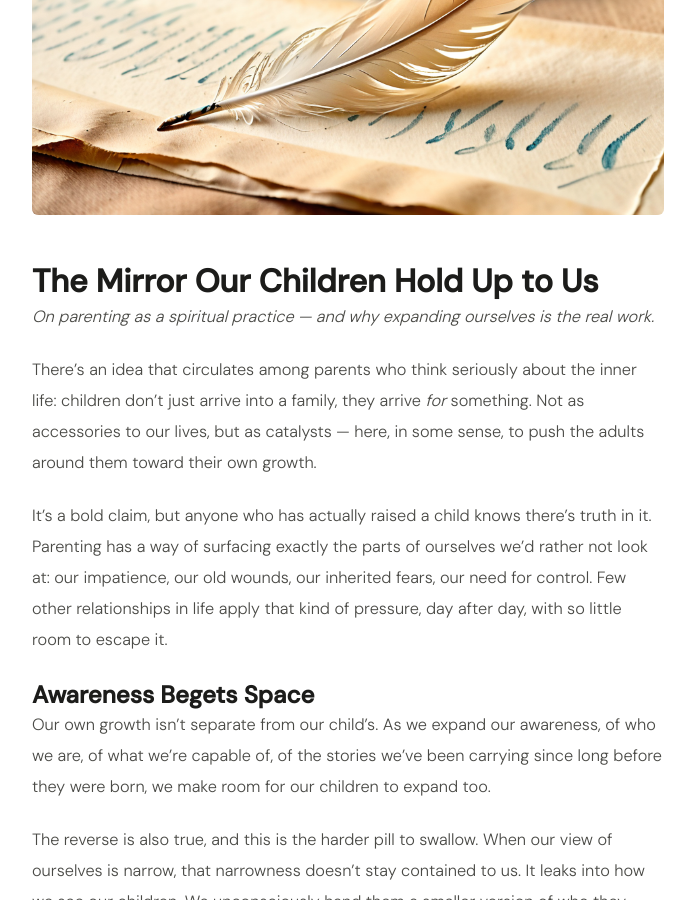
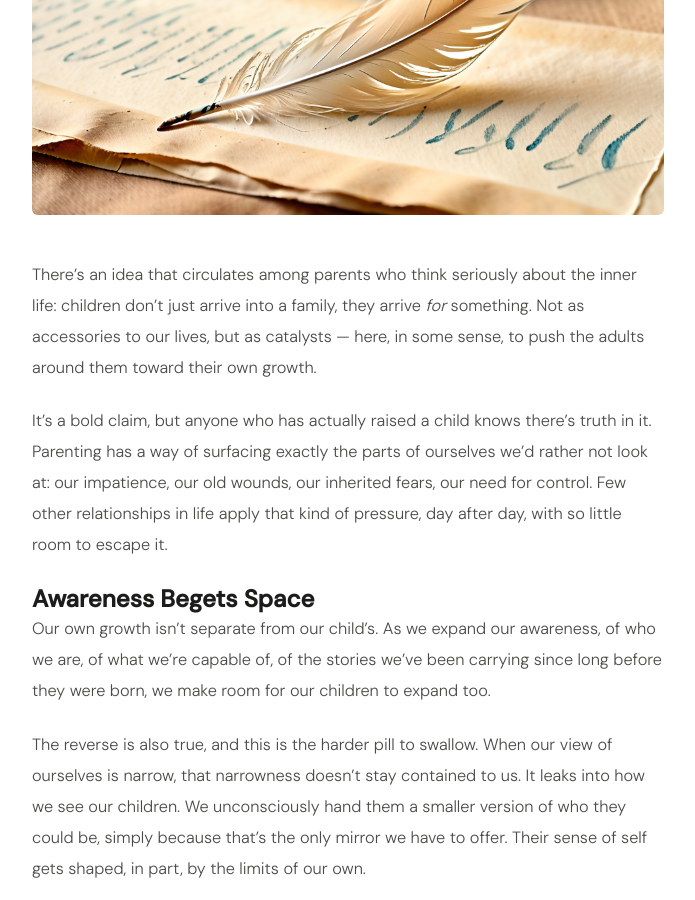
Before and after one commit to Blubell26/giuliapacciotti.com, a Jekyll site: the page built from _posts/2024-08-07-the-mirror-our-children.md, in a window 1280 px wide and 900 px high, scrolled down 473 px. Shown: the whole window, without its empty margins (292-987 px from the left). Built offline with Jekyll 4.4.1, drawn with Linux system fonts in a browser that asks for light colours.

Commit message:
Update 2024-08-07-the-mirror-our-children.md

```diff
--- a/_posts/2024-08-07-the-mirror-our-children.md
+++ b/_posts/2024-08-07-the-mirror-our-children.md
@@ -1,15 +1,11 @@
 ---
 layout: post
 title: "The mirror our children hold up to us"
-description: ""
+description: "On parenting as a spiritual practice and why expanding ourselves is the real work."
 date: 2024-08-07
 image: IMG_7079.png
 thumb: IMG_7079.png
 ---
-
-# The Mirror Our Children Hold Up to Us
-
-*On parenting as a spiritual practice — and why expanding ourselves is the real work.*
 
 There's an idea that circulates among parents who think seriously about the inner life: children don't just arrive into a family, they arrive *for* something. Not as accessories to our lives, but as catalysts — here, in some sense, to push the adults around them toward their own growth.
 
```
